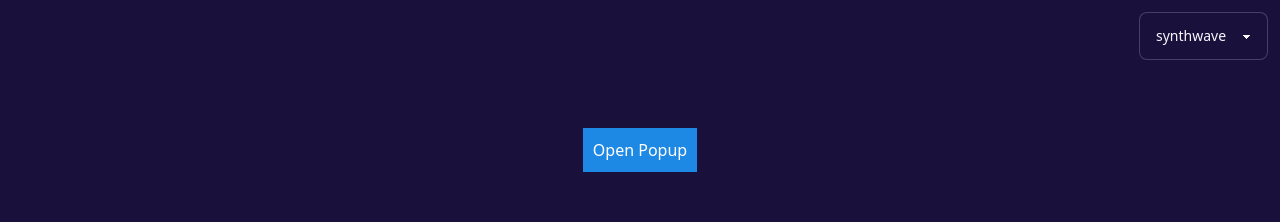
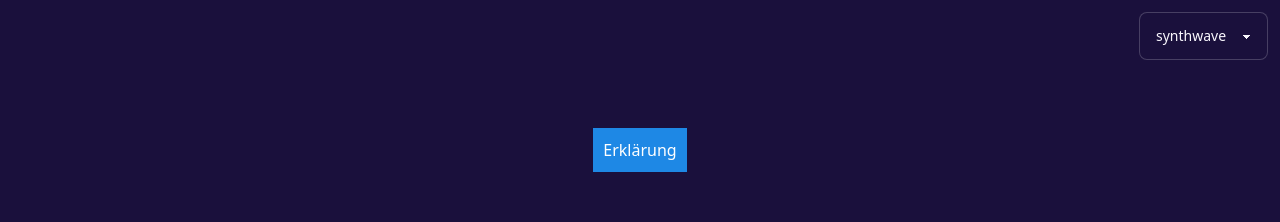
Before and after one commit to johak-at/dark-hak, a SvelteKit app: page /simulated-urgency in a window 1280 px wide. Shown: the top 222 px of the page. Built offline with nearby package versions, Linux system fonts and the light colour scheme; some icons are missing.

Commit message:
Update +page.svelte

```diff
--- a/src/routes/simulated-urgency/+page.svelte
+++ b/src/routes/simulated-urgency/+page.svelte
@@ -5,6 +5,7 @@
 }} -->
 
 <script>
+	import { text } from "@sveltejs/kit";
     import { createEventDispatcher, onMount } from "svelte";
 
 
@@ -118,7 +119,7 @@ onMount(() => {
   </style>
 
   <div class="button-container">
-    <button class="open-popup-button" on:click={openDialog}>Open Popup</button>
+    <button class="open-popup-button" on:click={openDialog}>Erklärung</button>
   </div>
 
   <div class="boxes">
@@ -168,6 +169,7 @@ onMount(() => {
           </div>
         </div>
       </div>
+
     {/each}
 
     {#if showDialog}
```
